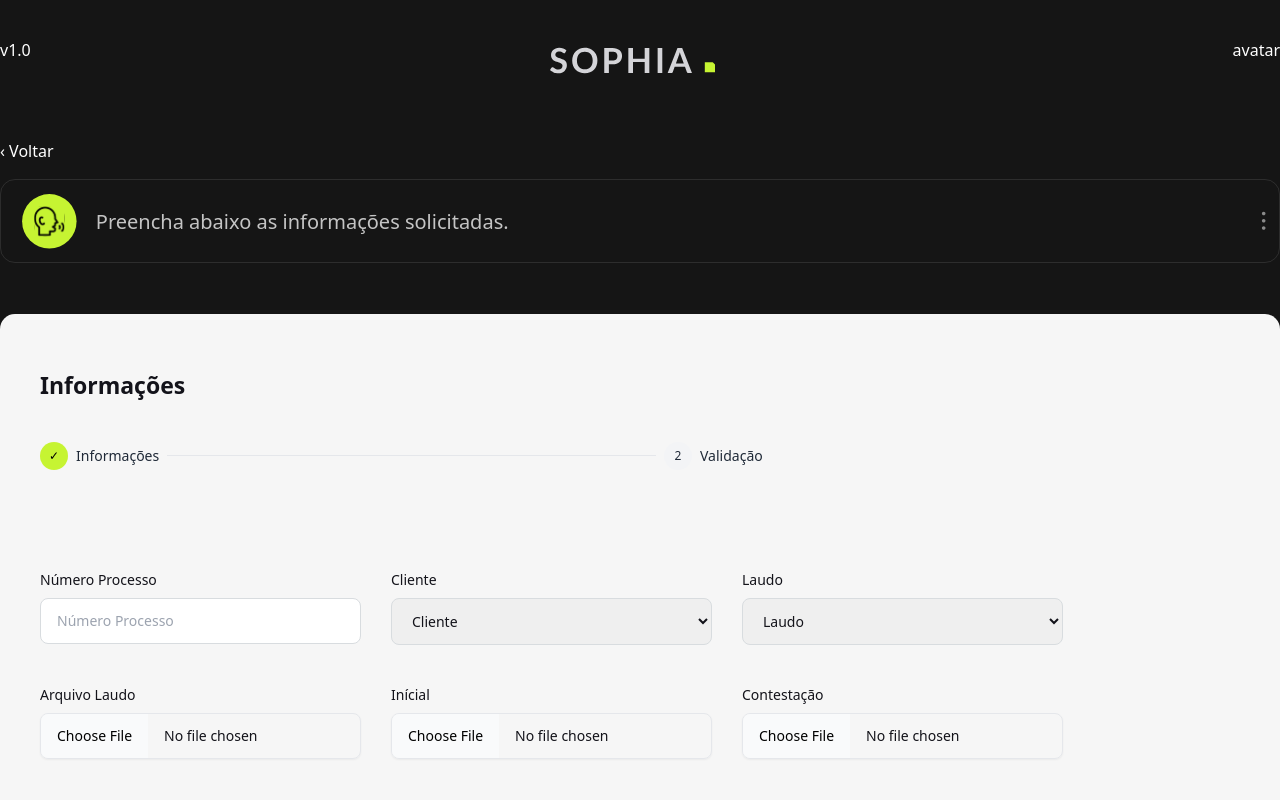
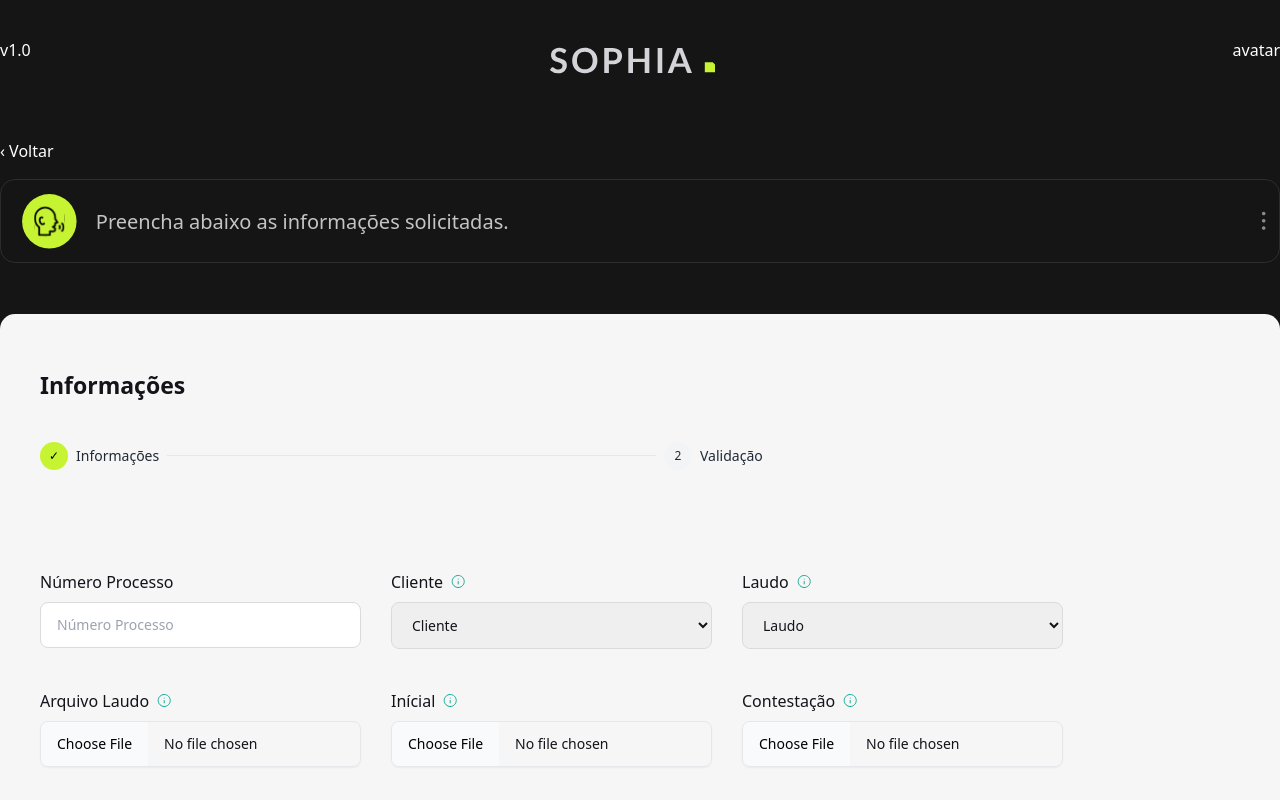
Before and after one commit to revelatiostudio/serur-login, a Next.js app: page /dashboard/newdash in a window 1280 px wide. Shown: the top 800 px of the page. Built offline with nearby package versions, Linux system fonts and the light colour scheme.

Commit message:
arrumando fonte e svg info

```diff
--- a/src/app/dashboard/newdash/page.js
+++ b/src/app/dashboard/newdash/page.js
@@ -10,6 +10,7 @@ import Image from 'next/image';
 
 import ia from '../../assets/ia.svg'
 import dots from '../../assets/dots.svg'
+import info from '../../assets/info.svg'
 
 
 export default function NewDash() {
@@ -94,18 +95,18 @@ export default function NewDash() {
             <div className='sec-fields'>
               <div className='top-fields'>
                 <div className="max-w-sm  w-[321px]">
-                  <label htmlFor="input-label" className="block text-sm font-medium mb-2 dark:text-black">Número Processo</label>
+                  <label htmlFor="input-label" className="block text-medium font-medium mb-2 dark:text-black">Número Processo</label>
                   <input ref={numProcesso} type="text" id="input-label" className="py-3 px-4 block w-full custom-border rounded-lg text-sm focus:border-blue-500 focus:ring-blue-500 disabled:opacity-50 disabled:pointer-events-none dark:bg-white dark:border-neutral-700 dark:text-neutral-800 dark:placeholder-neutral-500 dark:focus:ring-neutral-600" placeholder="Número Processo" />
                 </div>
                 <div className='max-w-sm w-[321px]'>
-                  <label className="block text-sm font-medium mb-2 dark:text-black">Cliente</label>
+                  <label className="block text-medium font-medium mb-2 dark:text-black flex items-center ">Cliente <Image src={info} width={15} height={15} className="ml-2" alt=''/></label>
                   <select ref={cliente} id="hs-select-label" className=" max-w-sm py-3 px-4 pe-9 block w-full custom-border rounded-lg text-sm focus:border-blue-500 focus:ring-blue-500 disabled:opacity-50 disabled:pointer-events-none dark:bg-white dark:border-neutral-700 dark:text-black dark:placeholder-neutral-500 dark:focus:ring-neutral-600">
                     <option defaultValue="">Cliente</option>
                     <option>Banco Pan</option>
                   </select>
                 </div>
                 <div className='max-w-sm w-[321px]'>
-                  <label className="block text-sm font-medium mb-2 dark:text-black">Laudo</label>
+                  <label className="block text-medium font-medium mb-2 dark:text-black flex items-center">Laudo <Image src={info} width={15} height={15} className="ml-2" alt=''/></label>
                   <select ref={laudo} id="hs-select-label" className=" max-w-sm py-3 px-4 pe-9 block w-full custom-border rounded-lg text-sm focus:border-blue-500 focus:ring-blue-500 disabled:opacity-50 disabled:pointer-events-none dark:bg-white dark:border-neutral-700 dark:text-black dark:placeholder-neutral-500 dark:focus:ring-neutral-600">
                     <option defaultValue="">Laudo</option>
                     <option>CSV</option>
@@ -118,15 +119,15 @@ export default function NewDash() {
 
               <div className='bottom-fields'>
                 <div className="max-w-sm w-[321px]">
-                  <label htmlFor="input-label" className="block text-sm font-medium mb-2 dark:text-black">Arquivo Laudo</label>
-                  <label htmlFor="file-input" className="sr-only">Choose file</label>
+                  <label htmlFor="input-label" className="block text-medium font-medium mb-2 dark:text-black flex items-center">Arquivo Laudo <Image src={info} width={15} height={15} className="ml-2" alt=''/></label>
+                  <label htmlFor="file-input" className="sr-only">Choose file </label>
                   <input ref={arqLaudo} type="file" name="file-input" id="file-input" className="block w-full border border-gray-200 shadow-sm rounded-lg text-sm focus:z-10 focus:border-blue-500 focus:ring-blue-500 disabled:opacity-50 disabled:pointer-events-none
                   file:bg-gray-50 file:border-0
                   file:me-4
                    file:py-3 file:px-4"/>
                 </div>
                 <div className="max-w-sm w-[321px]">
-                  <label htmlFor="input-label" className="block text-sm font-medium mb-2 dark:text-black">Inícial</label>
+                  <label htmlFor="input-label" className="block text-medium font-medium mb-2 dark:text-black flex items-center">Inícial <Image src={info} width={15} height={15} className="ml-2" alt=''/></label>
                   <label htmlFor="file-input" className="sr-only">Choose file</label>
                   <input ref={inicial} type="file" name="file-input" id="file-input" className="block w-full border border-gray-200 shadow-sm rounded-lg text-sm focus:z-10 focus:border-blue-500 focus:ring-blue-500 disabled:opacity-50 disabled:pointer-events-none
                   file:bg-gray-50 file:border-0
@@ -134,7 +135,7 @@ export default function NewDash() {
                    file:py-3 file:px-4"/>
                 </div>
                 <div className="max-w-sm w-[321px]">
-                  <label htmlFor="input-label" className="block text-sm font-medium mb-2 dark:text-black">Contestação</label>
+                  <label htmlFor="input-label" className="block text-medium font-medium mb-2 dark:text-black flex items-center">Contestação <Image src={info} width={15} height={15} className="ml-2" alt=''/></label>
                   <label htmlFor="file-input" className="sr-only">Choose file</label>
                   <input ref={contestacao} type="file" name="file-input" id="file-input" className="block w-full border border-gray-200 shadow-sm rounded-lg text-sm focus:z-10 focus:border-blue-500 focus:ring-blue-500 disabled:opacity-50 disabled:pointer-events-none
                   file:bg-gray-50 file:border-0
```
Also changed, not shown: src/app/assets/info.svg (added).
